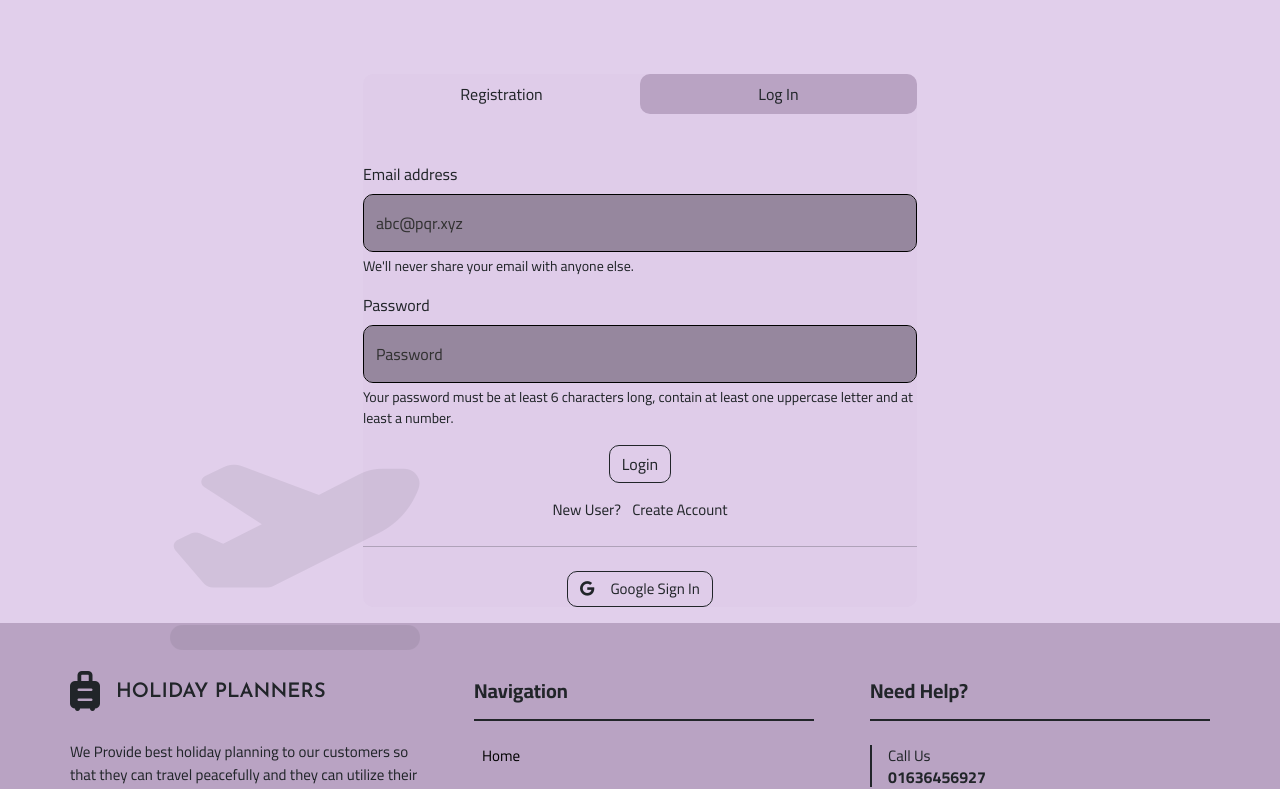
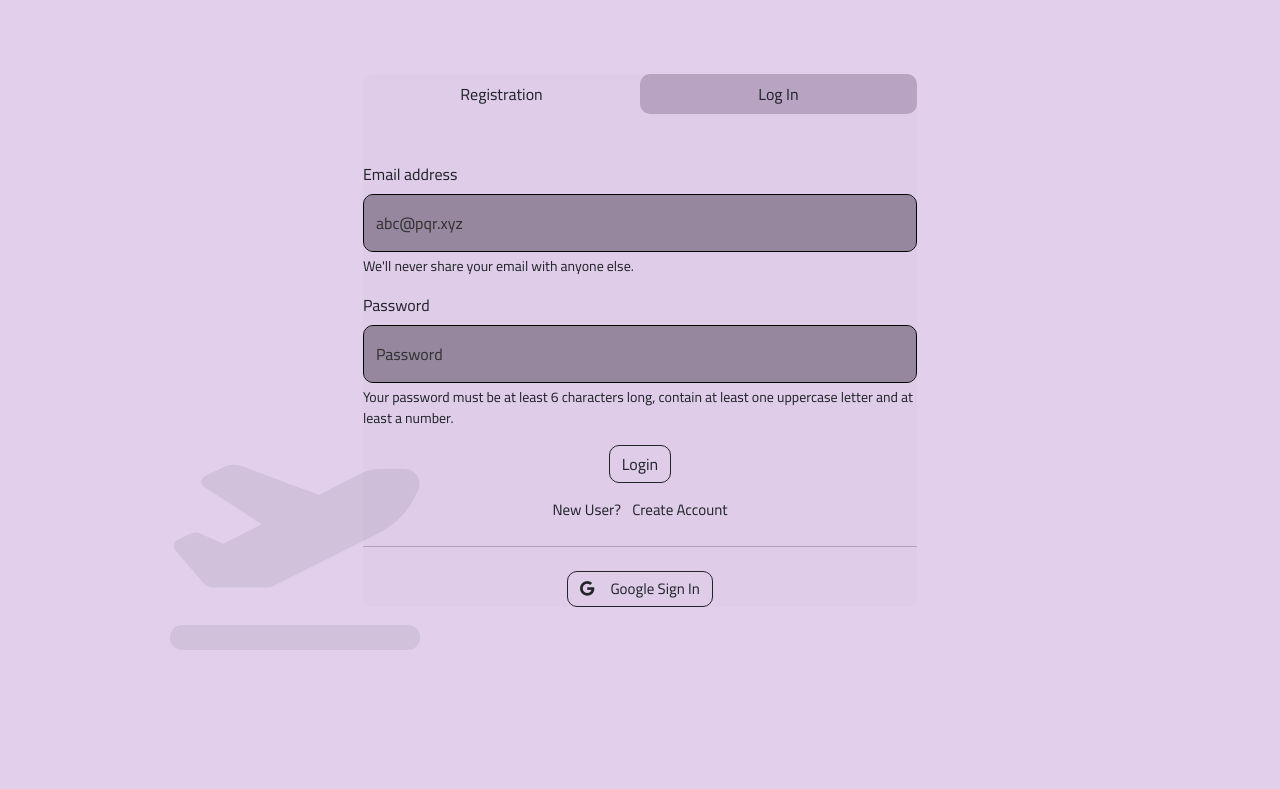
Before and after one commit to ankan-782/Holiday-Planners, a React (Create React App) app: page /login in a window 1280 px wide. Shown: the top 789 px of the page. Built offline with nearby package versions, Linux system fonts and the light colour scheme; no server answers.

Commit message:
login signup page, not found page layout sizing updatation has done

```diff
--- a/src/pages/Authentication/Login/Login.css
+++ b/src/pages/Authentication/Login/Login.css
@@ -1,5 +1,6 @@
 #login {
-    padding-top: 10px;
+    padding-top: 80px;
+    min-height: 100vh;
 }
 .login-bg {
     background-color: rgb(225, 207, 235);
@@ -35,6 +36,10 @@
 
 
 @media screen and (min-width: 992px){
+    #login {
+        padding-top: 10px;
+        min-height: 100vh;
+    }
     .login-content-sizing {
         width: 50%;
         margin: 0 auto;
--- a/src/pages/Authentication/Registration/Registration.css
+++ b/src/pages/Authentication/Registration/Registration.css
@@ -1,5 +1,6 @@
 #registration {
-    padding-top: 10px;
+    padding-top: 80px;
+    min-height: 100vh;
 }
 .registration-bg {
     background-color: rgb(225, 207, 235);
@@ -35,6 +36,10 @@
 
 
 @media screen and (min-width: 992px){
+    #registration {
+        padding-top: 10px;
+        min-height: 100vh;
+    }
     .registration-content-sizing {
         width: 50%;
         margin: 0 auto;
--- a/src/pages/Home/Banner/Banner.js
+++ b/src/pages/Home/Banner/Banner.js
@@ -1,8 +1,5 @@
 import React from 'react';
 import './Banner.css';
-import img1 from '../../../images/Banner/coxBazar.jpg'
-import img2 from '../../../images/Banner/volaganj.jpg'
-import img3 from '../../../images/Banner/sundorban.jpg'
 
 const Banner = () => {
     return (
--- a/src/pages/NotFound/NotFound.css
+++ b/src/pages/NotFound/NotFound.css
@@ -1,11 +1,9 @@
+.error-content {
+    min-height: 100vh;
+}
 .not-found-bg{
     background-color: rgb(242, 226, 250);
 }
 .not-found-img {
     width: 35%;
 }
-@media screen and (min-width: 992px){
-    .error-content {
-        min-height: calc(100vh - 66px);
-    }
-}
```
Also changed, not shown: firebase.json.
